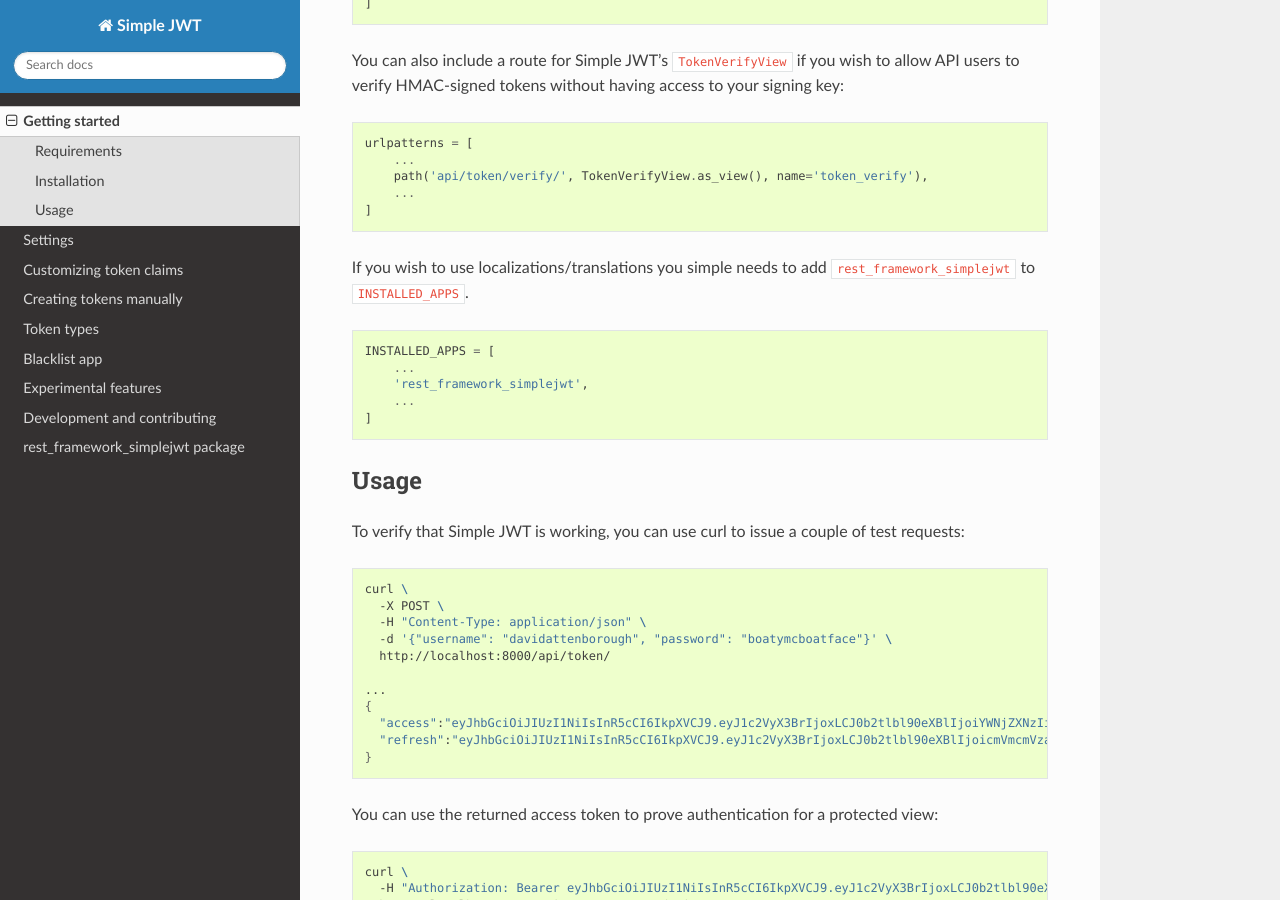
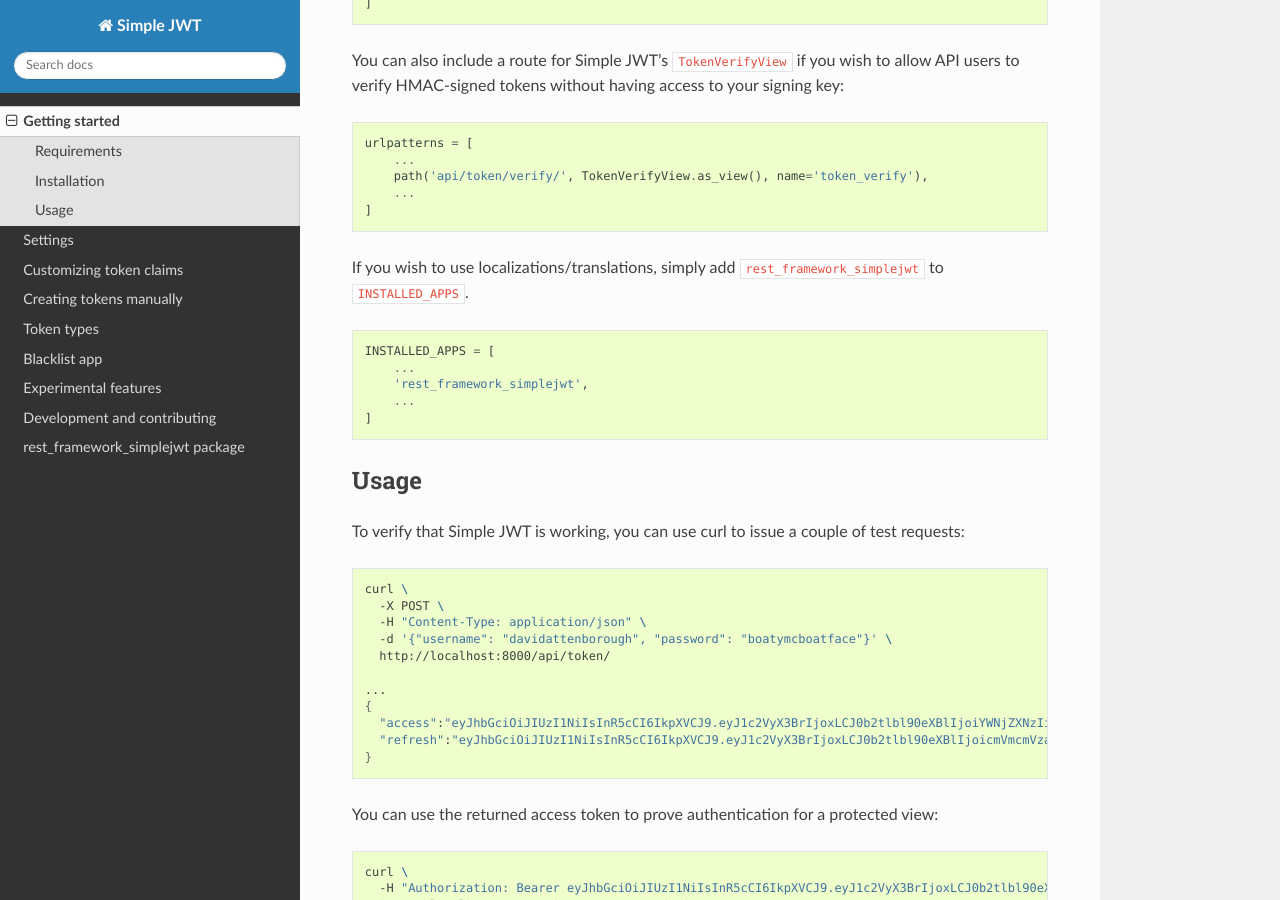
Before and after one commit to jazzband/djangorestframework-simplejwt, a Sphinx documentation site: the page built from docs/getting_started.rst, in a window 1280 px wide and 900 px high, scrolled down 1073 px. Built offline with Sphinx 7.4.7 and the Read the Docs theme 2.0.0, drawn with Linux system fonts in a browser that asks for light colours; the version number could not be read and is left out.

Commit message:
Spelling corrections

```diff
--- a/docs/getting_started.rst
+++ b/docs/getting_started.rst
@@ -66,7 +66,7 @@ signing key:
       ...
   ]
 
-If you wish to use localizations/translations you simple needs to add
+If you wish to use localizations/translations, simply add
 ``rest_framework_simplejwt`` to ``INSTALLED_APPS``.
 
 .. code-block:: python
```
